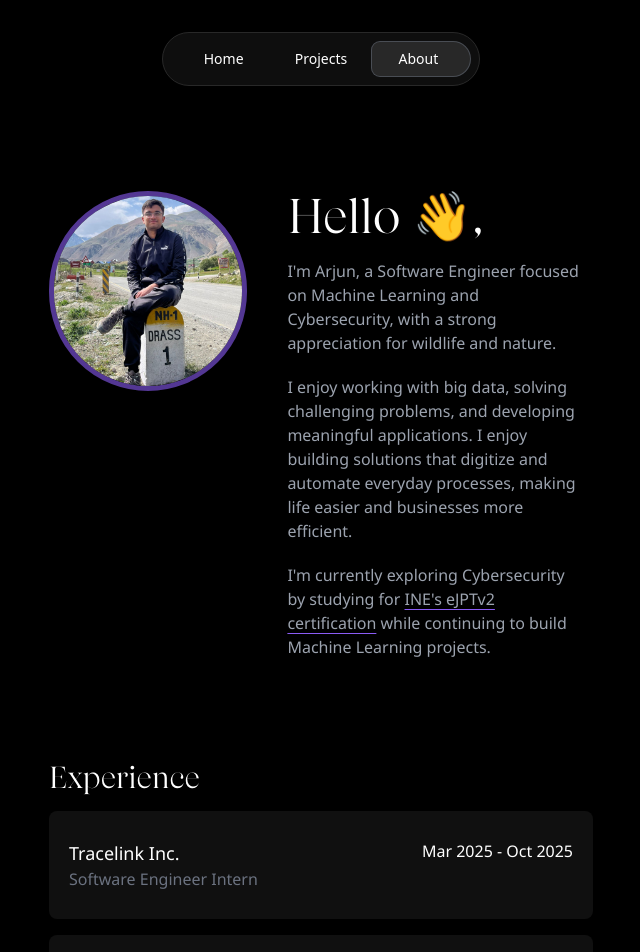
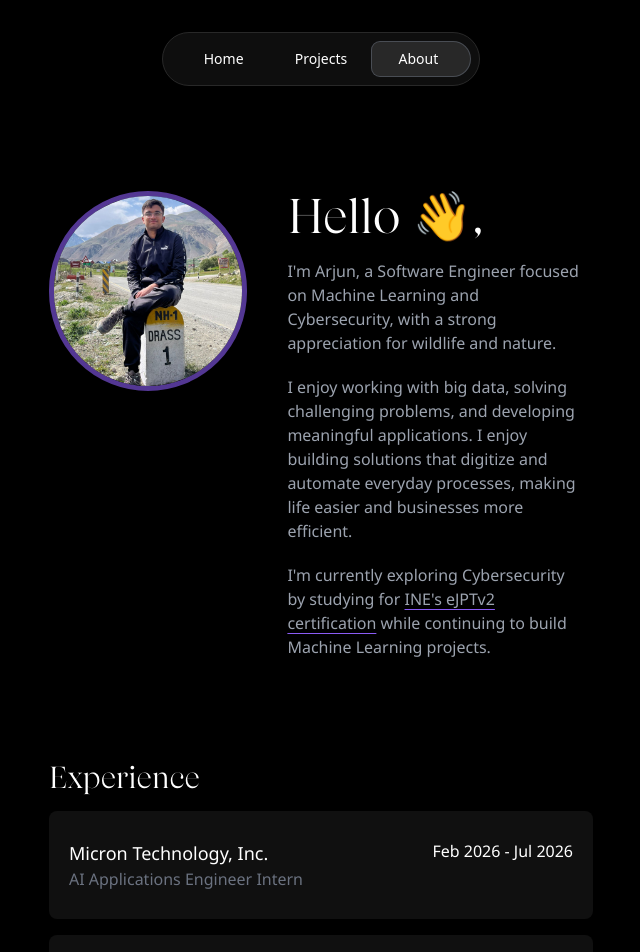
Before and after one commit to ArjunBasandrai/portfolio, a Next.js app: page /about in a window 1280 px wide. Shown: the top 952 px of the page, without its empty margins (319-959 px from the left). Built offline with nearby package versions, Linux system fonts and the light colour scheme.

Commit message:
chore: added micron internship

```diff
--- a/src/app/about/page.tsx
+++ b/src/app/about/page.tsx
@@ -30,6 +30,7 @@ function ExperienceCard({ experience }: {
 
 export default function AboutPage() {
     const experience = [
+        ["Micron Technology, Inc.", "AI Applications Engineer Intern", "Feb 2026 - Jul 2026"],
         ["Tracelink Inc.", "Software Engineer Intern", "Mar 2025 - Oct 2025"],
         ["Talent Recruit Pvt. Ltd.", "Machine Learning Intern", "Mar 2024 - Jul 2024"]
     ];
```
